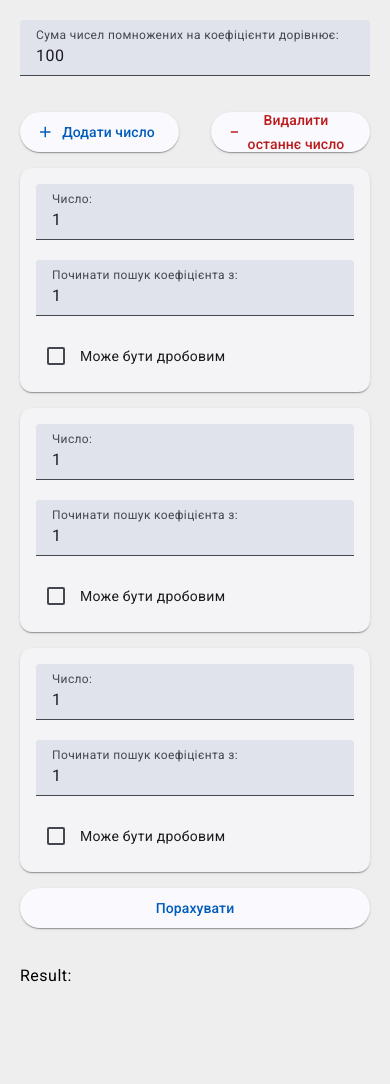
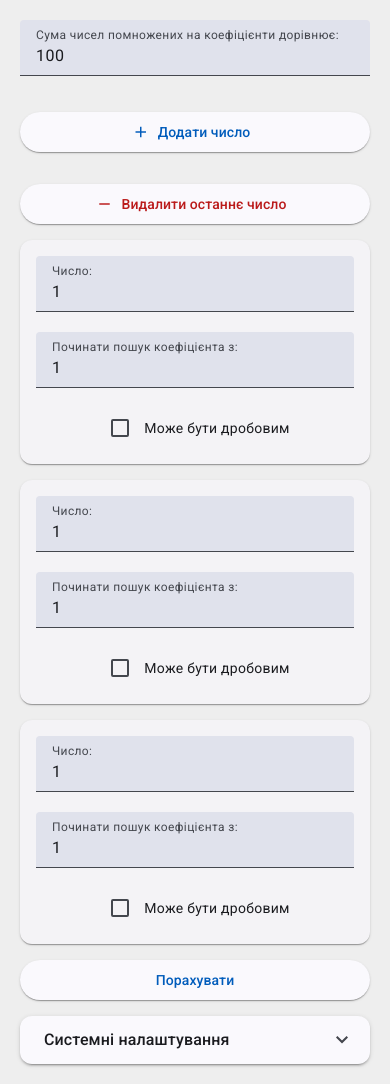
Before and after one commit to vkarchevskyi/coefficient-calculator, an Angular app: page / in a window 390 px wide. Before the commit the page ends 1008 px from the top, so only its background shows below. Built offline with nearby package versions, Linux system fonts and the light colour scheme.

Commit message:
Feat: refactor results output.

```diff
--- a/src/app/app.component.html
+++ b/src/app/app.component.html
@@ -8,7 +8,8 @@
     <button mat-raised-button color="primary" (click)="addNumber()" class="add-button">
       <mat-icon>add</mat-icon> Додати число
     </button>
-    <button mat-raised-button color="warn" (click)="removeLastNumber()" class="remove-button">
+    <button mat-raised-button color="warn" [disabled]="numbers.length <= 0" (click)="removeLastNumber()"
+      class="remove-button">
       <mat-icon>remove</mat-icon> Видалити останнє число
     </button>
   </div>
@@ -17,7 +18,7 @@
     @for (number of numbers; track number.id) {
     <mat-card class="">
       <mat-card-content>
-        <div class="number-inputs">
+        <div class="input-row">
           <mat-form-field>
             <mat-label>Число:</mat-label>
             <input matInput type="number" [(ngModel)]="number.value">
@@ -27,14 +28,36 @@
             <input matInput type="number" [(ngModel)]="number.startSearchFrom">
           </mat-form-field>
         </div>
-        <mat-checkbox [(ngModel)]="number.isFloat">Може бути дробовим</mat-checkbox>
+        <div class="input-row">
+          <mat-checkbox [(ngModel)]="number.isFloat">Може бути дробовим</mat-checkbox>
+          @if (showError) {
+          <p>Помилка в обраховуванні</p>
+          } @else if (number.result) {
+          <p>Коефіцієнт: <b>{{ number.result }}</b></p>
+          }
+        </div>
       </mat-card-content>
     </mat-card>
     }
   </div>
 
   <button mat-raised-button color="primary" (click)="startCalculation()">Порахувати</button>
-  <div [innerHTML]="'Result: ' + result" class="result"></div>
+
+  <mat-expansion-panel>
+    <mat-expansion-panel-header>
+      <mat-panel-title>Системні налаштування</mat-panel-title>
+    </mat-expansion-panel-header>
+    <div class="input-row">
+      <mat-form-field>
+        <mat-label>Точність оцінки</mat-label>
+        <input matInput type="number" [(ngModel)]="precision">
+      </mat-form-field>
+      <mat-form-field>
+        <mat-label>Кількість ітерацій циклу</mat-label>
+        <input matInput type="number" [(ngModel)]="maxIterations">
+      </mat-form-field>
+    </div>
+  </mat-expansion-panel>
 </div>
 
 <router-outlet />
--- a/src/app/app.component.scss
+++ b/src/app/app.component.scss
@@ -14,19 +14,14 @@
   gap: 1rem;
 }
 
-.number-inputs {
+.input-row {
   display: flex;
   justify-content: space-between;
+  align-items: center;
   column-gap: 2rem;
 
   mat-form-field {
     width: 100%;
-  }
-}
-
-@media screen and (max-width: 700px) {
-  .number-inputs {
-    flex-direction: column;
   }
 }
 
@@ -53,3 +48,13 @@
     width: 100%;
   }
 }
+
+@media screen and (max-width: 600px) {
+  .input-row {
+    flex-direction: column;
+  }
+
+  .button-container {
+    flex-direction: column;
+  }
+}
--- a/src/app/app.component.ts
+++ b/src/app/app.component.ts
@@ -8,6 +8,7 @@ import { MatButtonModule } from '@angular/material/button';
 import { MatCheckboxModule } from '@angular/material/checkbox';
 import { MatCardModule } from '@angular/material/card';
 import { MatIconModule } from '@angular/material/icon';
+import { MatExpansionModule } from '@angular/material/expansion';
 
 @Component({
   selector: 'app-root',
@@ -20,6 +21,7 @@ import { MatIconModule } from '@angular/material/icon';
     MatCheckboxModule,
     MatCardModule,
     MatIconModule,
+    MatExpansionModule,
   ],
   templateUrl: './app.component.html',
   styleUrl: './app.component.scss',
@@ -29,8 +31,9 @@ export class AppComponent {
 
   public sum: number;
   public numbers: CalculatedNumber[] = [];
-
-  public result: string = '';
+  public showError: boolean = false;
+  public maxIterations: number = 100000000;
+  public precision: number = 0.001;
 
   public constructor(private calculatorService: CalculatorService) {
     this.sum = 100;
@@ -44,7 +47,8 @@ export class AppComponent {
       id: this.numbers.length + 1,
       value: 1,
       startSearchFrom: 1,
-      isFloat: false
+      isFloat: false,
+      result: null,
     });
   }
 
@@ -65,15 +69,17 @@ export class AppComponent {
       nums,
       floats,
       startFrom,
-      this.sum
+      this.sum,
+      this.maxIterations,
+      this.precision
     );
 
-    if (!result) {
-      this.result = 'Не знайдено :(';
-    } else {
-      this.result = result
-        .map((coefficient: any) => `<div>${coefficient}</div>`)
-        .join('');
+    if (result) {
+      for (let i = 0; i < result.length; i++) {
+        this.numbers[i].result = result[i];
+      }
     }
+
+    this.showError = !Boolean(result);
   }
 }
--- a/src/app/models/number.model.ts
+++ b/src/app/models/number.model.ts
@@ -3,4 +3,5 @@ export interface CalculatedNumber {
   value: number;
   startSearchFrom: number;
   isFloat: boolean;
+  result: number | null;
 }
--- a/src/app/services/calculation.service.ts
+++ b/src/app/services/calculation.service.ts
@@ -9,9 +9,9 @@ export class CalculatorService {
     floats: boolean[],
     starts: number[],
     sum: number,
-    maxIterations = 100000000,
-    precision = 0.001,
-  ) {
+    maxIterations: number,
+    precision: number
+  ): number[] | null {
     const limits = numbers.map((number: any) => sum / number);
     const increments = floats.map((float: any) => (float ? precision : 1));
 
@@ -20,7 +20,7 @@ export class CalculatorService {
 
     while (iteration < maxIterations) {
       if (this.isSumFound(numbers, currentValues, sum, precision)) {
-        return currentValues.map((v: any) => this.round(v, 3));
+        return currentValues.map((value: number) => this.round(value, 3));
       }
 
       // Increment the coefficients
@@ -45,7 +45,7 @@ export class CalculatorService {
     currentValues: number[],
     targetSum: number,
     precision: number
-  ) {
+  ): boolean {
     const currentSum = numbers.reduce(
       (acc: any, coeff: any, index: any) => acc + coeff * currentValues[index],
       0
@@ -53,7 +53,7 @@ export class CalculatorService {
     return Math.abs(currentSum - targetSum) < precision;
   }
 
-  private round(value: number, decimals: number) {
+  private round(value: number, decimals: number): number {
     return Number(Math.round(Number(value + 'e' + decimals)) + 'e-' + decimals);
   }
 }
```
